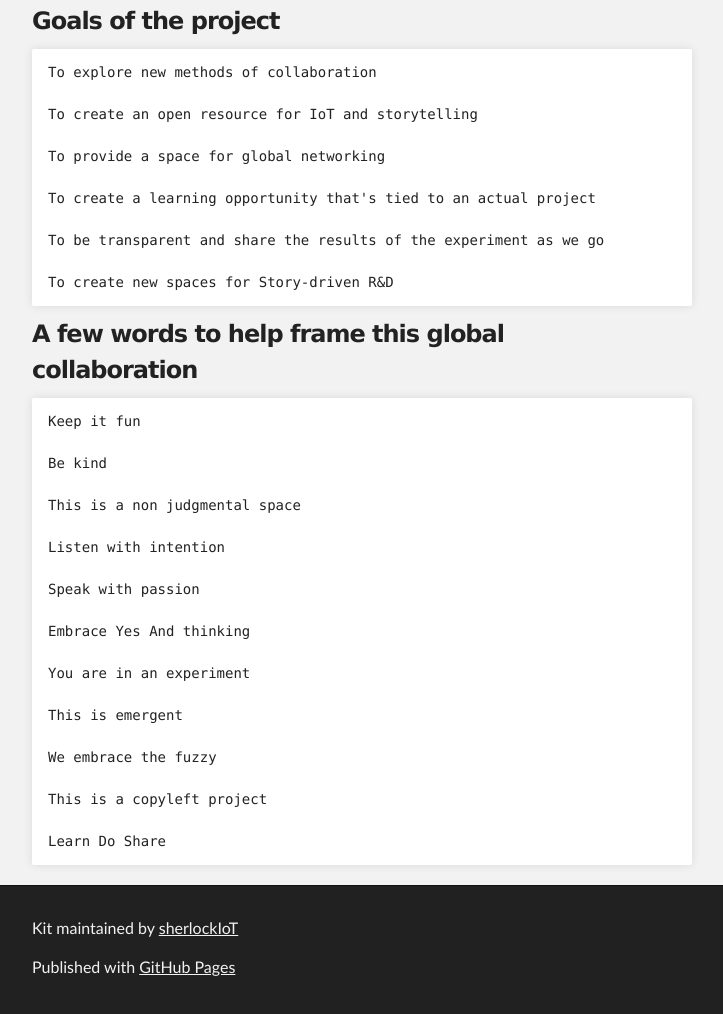
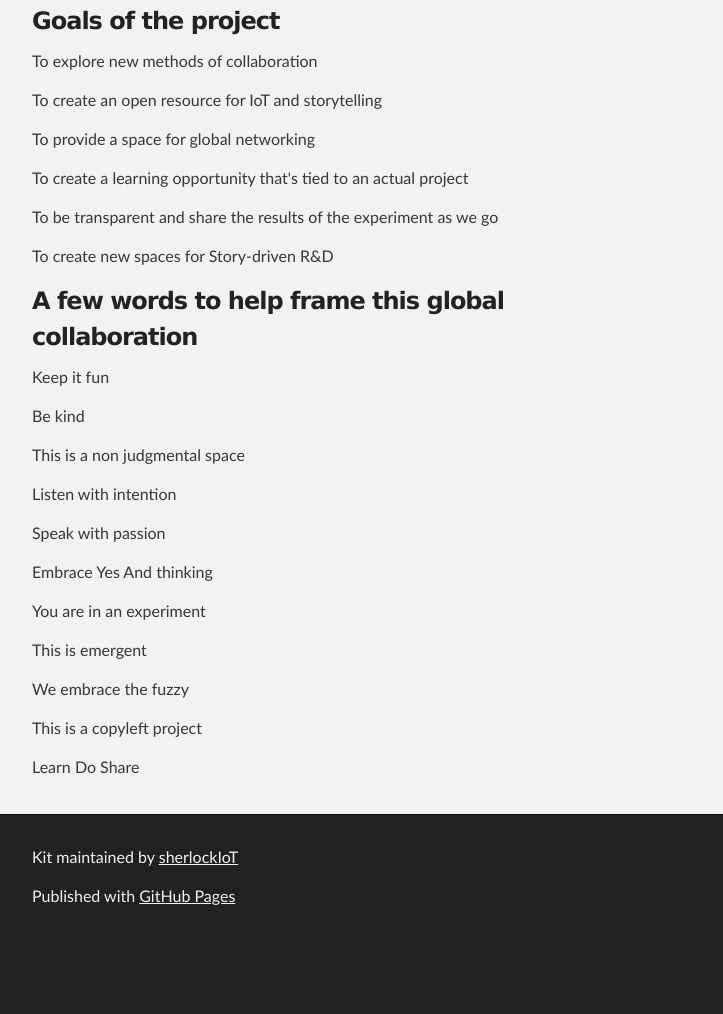
Before and after one commit to sherlockIoT/kit, a plain HTML site: page index.html in a window 1280 px wide. Shown: the part 838-1852 px from the top of the page, without its empty margins (288-1011 px from the left). After the commit the page ends 1781 px from the top, so only its background shows below. Drawn offline with Linux system fonts and the light colour scheme.

```diff
--- a/index.html
+++ b/index.html
@@ -46,44 +46,42 @@
 <h3>
 <a id="goals-of-the-project" class="anchor" href="#goals-of-the-project" aria-hidden="true"><span aria-hidden="true" class="octicon octicon-link"></span></a>Goals of the project</h3>
 
-<pre><code>To explore new methods of collaboration
+<p>To explore new methods of collaboration</p>
 
-To create an open resource for IoT and storytelling
+<p>To create an open resource for IoT and storytelling </p>
 
-To provide a space for global networking
+<p>To provide a space for global networking </p>
 
-To create a learning opportunity that's tied to an actual project
+<p>To create a learning opportunity that's tied to an actual project</p>
 
-To be transparent and share the results of the experiment as we go
+<p>To be transparent and share the results of the experiment as we go </p>
 
-To create new spaces for Story-driven R&amp;D
-</code></pre>
+<p>To create new spaces for Story-driven R&amp;D</p>
 
 <h3>
 <a id="a-few-words-to-help-frame-this-global-collaboration" class="anchor" href="#a-few-words-to-help-frame-this-global-collaboration" aria-hidden="true"><span aria-hidden="true" class="octicon octicon-link"></span></a>A few words to help frame this global collaboration</h3>
 
-<pre><code>Keep it fun
+<p>Keep it fun </p>
 
-Be kind
+<p>Be kind </p>
 
-This is a non judgmental space
+<p>This is a non judgmental space </p>
 
-Listen with intention
+<p>Listen with intention</p>
 
-Speak with passion
+<p>Speak with passion </p>
 
-Embrace Yes And thinking
+<p>Embrace Yes And thinking </p>
 
-You are in an experiment
+<p>You are in an experiment </p>
 
-This is emergent
+<p>This is emergent </p>
 
-We embrace the fuzzy
+<p>We embrace the fuzzy </p>
 
-This is a copyleft project
+<p>This is a copyleft project </p>
 
-Learn Do Share
-</code></pre>
+<p>Learn Do Share </p>
       </section>
     </div>
 
```
Also changed, not shown: params.json (+1 -1 lines).
